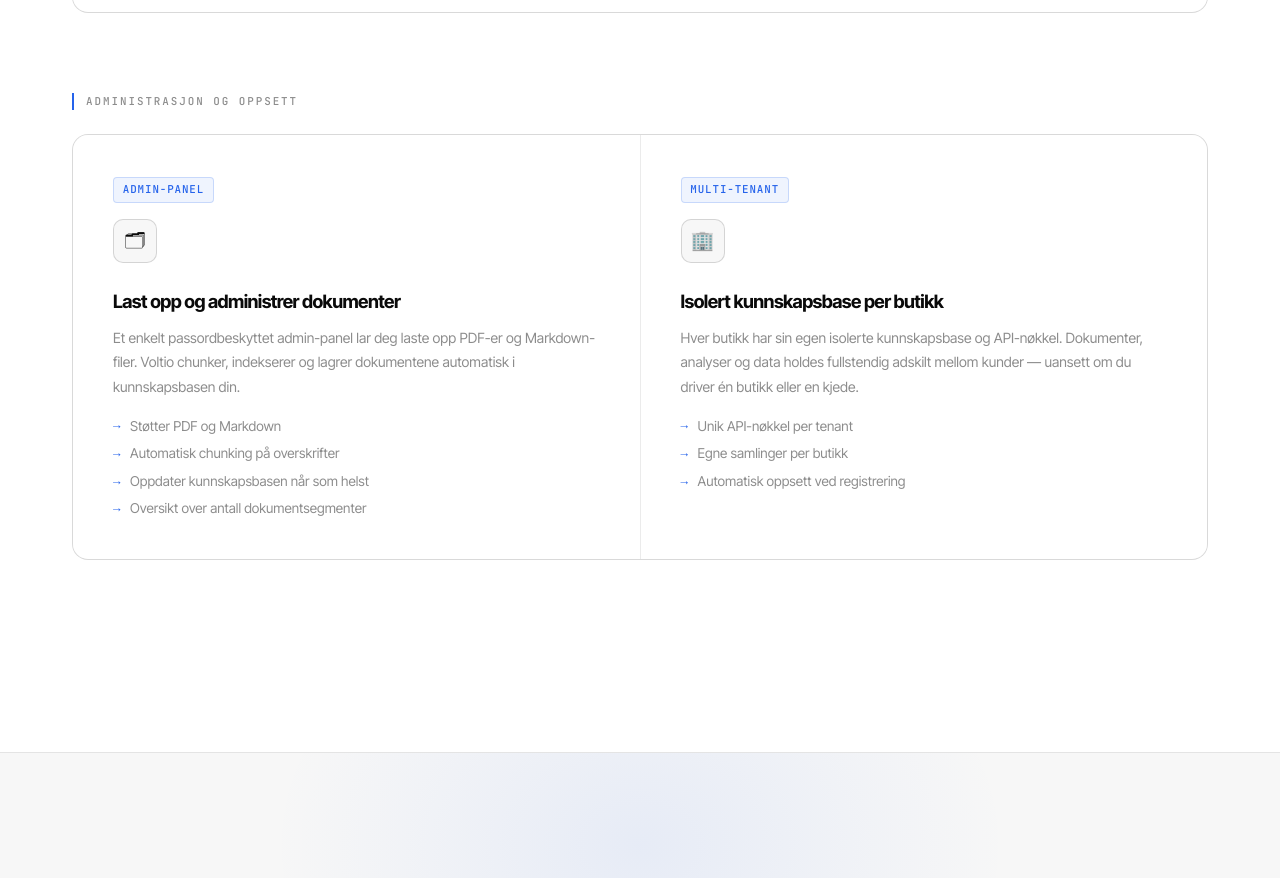
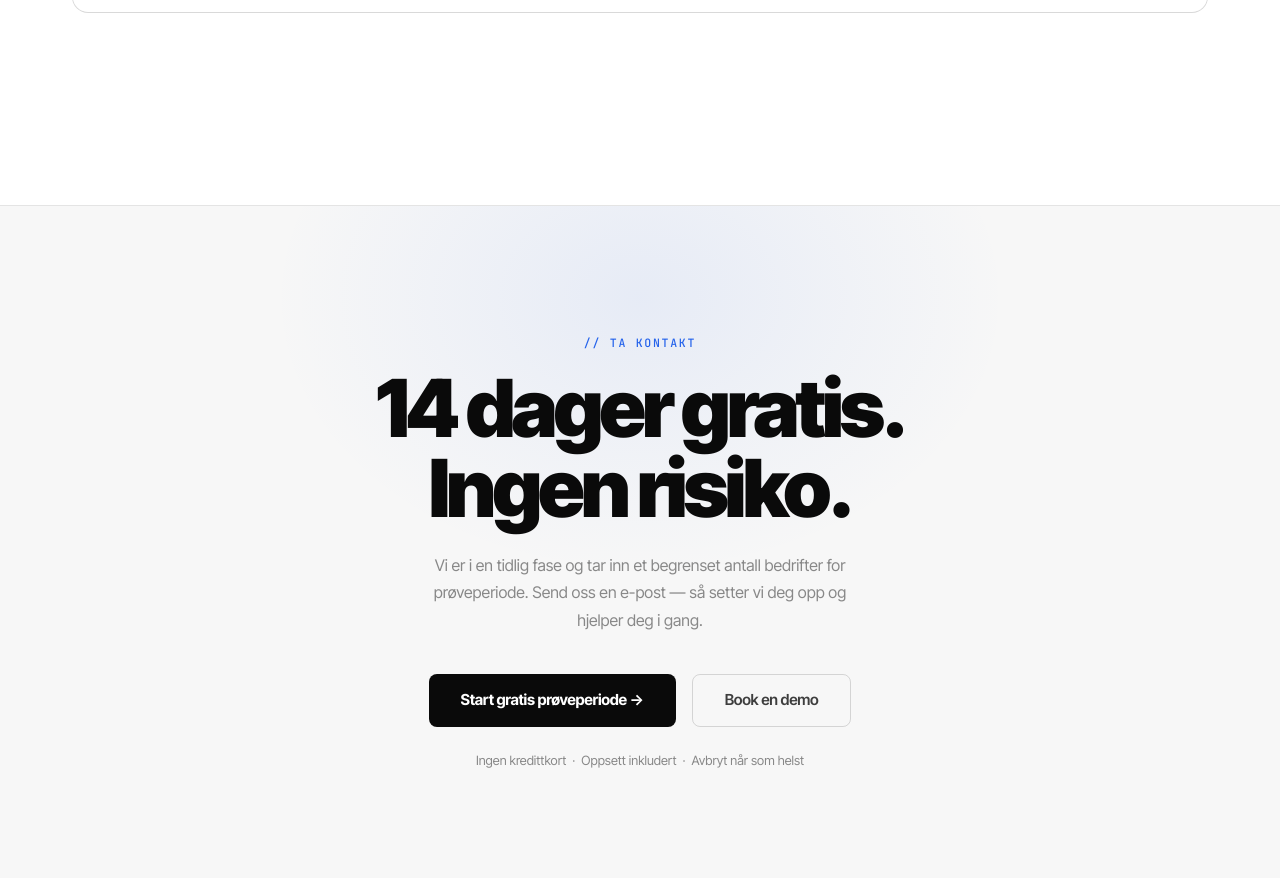
Before and after one commit to AdrianDie/Voltio, a website: page index.html in a window 1280 px wide. Shown: the part 5356-6234 px from the top of the page. Drawn offline with Linux system fonts and the light colour scheme.

Commit message:
Remove admin/setup section from features — handled internally
Co-Authored-By: Claude Sonnet 4.6 <noreply@anthropic.com>

```diff
--- a/index.html
+++ b/index.html
@@ -882,35 +882,6 @@
         </div>
     </div>
 
-    <!-- GROUP 4: Admin -->
-    <div class="feature-group reveal">
-        <div class="feature-group-label">Administrasjon og oppsett</div>
-        <div class="bento">
-            <div class="bento-card span-6">
-                <span class="bento-tag">Admin-panel</span>
-                <div class="bento-icon">🗂</div>
-                <h3>Last opp og administrer dokumenter</h3>
-                <p>Et enkelt passordbeskyttet admin-panel lar deg laste opp PDF-er og Markdown-filer. Voltio chunker, indekserer og lagrer dokumentene automatisk i kunnskapsbasen din.</p>
-                <ul>
-                    <li>Støtter PDF og Markdown</li>
-                    <li>Automatisk chunking på overskrifter</li>
-                    <li>Oppdater kunnskapsbasen når som helst</li>
-                    <li>Oversikt over antall dokumentsegmenter</li>
-                </ul>
-            </div>
-            <div class="bento-card span-6">
-                <span class="bento-tag">Multi-tenant</span>
-                <div class="bento-icon">🏢</div>
-                <h3>Isolert kunnskapsbase per butikk</h3>
-                <p>Hver butikk har sin egen isolerte kunnskapsbase og API-nøkkel. Dokumenter, analyser og data holdes fullstendig adskilt mellom kunder — uansett om du driver én butikk eller en kjede.</p>
-                <ul>
-                    <li>Unik API-nøkkel per tenant</li>
-                    <li>Egne samlinger per butikk</li>
-                    <li>Automatisk oppsett ved registrering</li>
-                </ul>
-            </div>
-        </div>
-    </div>
 </section>
 
 <!-- CTA -->
```
